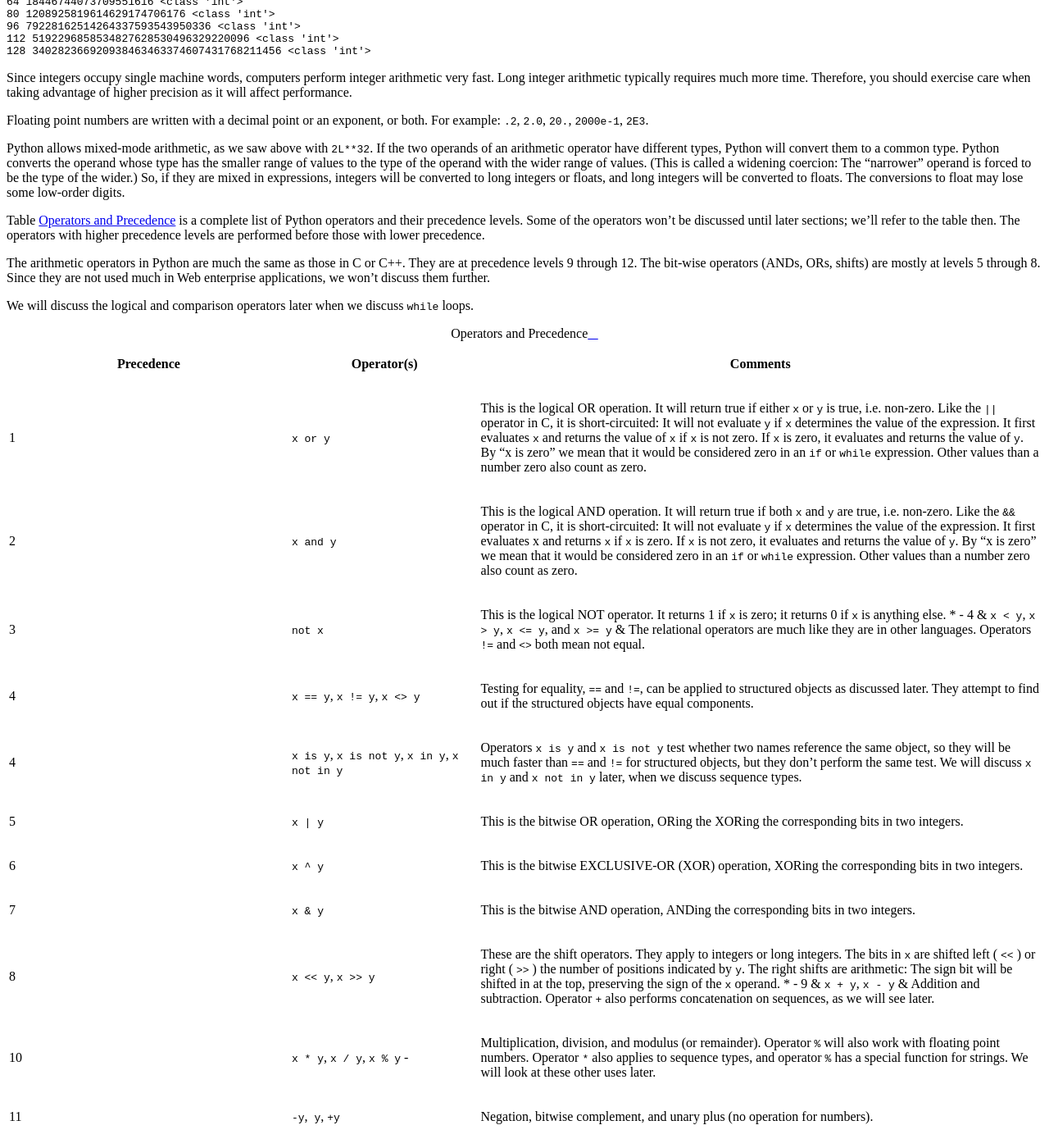
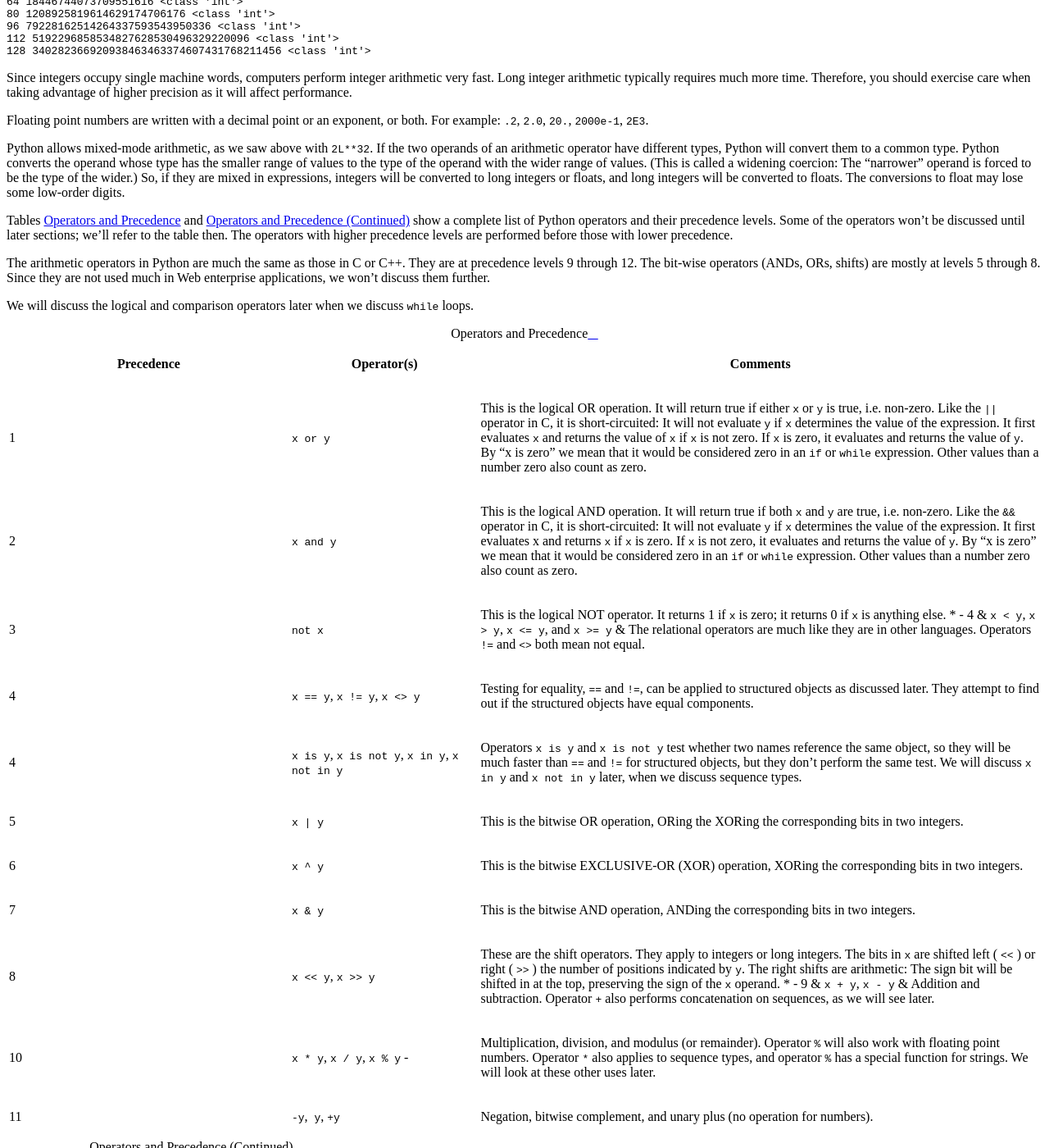
Before and after one commit to PurdueCAM2Project/SE4ML, a Sphinx documentation site: the page built from sphinx-book/source/software/chapter_python.rst, in a window 1280 px wide and 1400 px high, scrolled down 3816 px. Shown: the whole window at 82% size. Built offline with Sphinx 7.4.7 and the Read the Docs theme 2.0.0, drawn with Linux system fonts in a browser that asks for light colours; some of the changed text lies outside the part shown.

Commit message:
breaking up two large tables to improve PDF rendering

```diff
--- a/sphinx-book/source/software/chapter_python.rst
+++ b/sphinx-book/source/software/chapter_python.rst
@@ -270,7 +270,7 @@ are mixed in expressions, integers will be converted to long integers or
 floats, and long integers will be converted to floats. The conversions
 to float may lose some low-order digits.
 
-Table :ref:`table-operators-and-precedence` is a complete list of Python operators and their precedence
+Tables :ref:`table-operators-and-precedence` and :ref:`table-operators-and-precedence-continued` show a complete list of Python operators and their precedence
 levels. Some of the operators won't be discussed until later sections;
 we'll refer to the table then. The operators with higher precedence
 levels are performed before those with lower precedence.
@@ -336,6 +336,17 @@ discuss ``while`` loops.
    * - 11
      - ``-y``,  ``y``, ``+y``
      - Negation, bitwise complement, and unary plus (no operation for numbers).
+
+
+.. _table-operators-and-precedence-continued:
+
+.. list-table:: Operators and Precedence (Continued)
+   :widths: 15 10 30
+   :header-rows: 1
+
+   * - Precedence
+     - Operator(s)
+     - Comments
 
    * - 12
      - ``x ** y``
@@ -2694,8 +2705,7 @@ The String Module and String Methods
 
 The string module provides a number of useful functions and constants.
 In Python, functions from the string module were made into methods of
-string objects. The table :ref:`table-string-ops-methods` shows the most useful of these functions
-and methods.
+string objects. The tables :ref:`table-string-ops-methods` and :ref:`table-string-ops-methods-continued` shows the most useful of these functions and methods.
 
 .. _table-string-ops-methods:
 
@@ -2730,6 +2740,16 @@ and methods.
    * - ``join(seq, [sep])``
      - ``seq.join([sep])``
      - Concatenate the strings in list or tuple ``seq``. Put ``sep`` between each pair. Use a single blank if ``sep`` is omitted.
+
+.. _table-string-ops-methods-continued:
+
+.. list-table:: Most Important String Operators and Methods (Continued)
+   :widths: 20 20 20
+   :header-rows: 1
+
+   * - String Module
+     - Method
+     - Explanation
 
    * - ``lower(s)``, ``upper(s)``
      - ``s.lower()`` or ``s.upper()``
```
